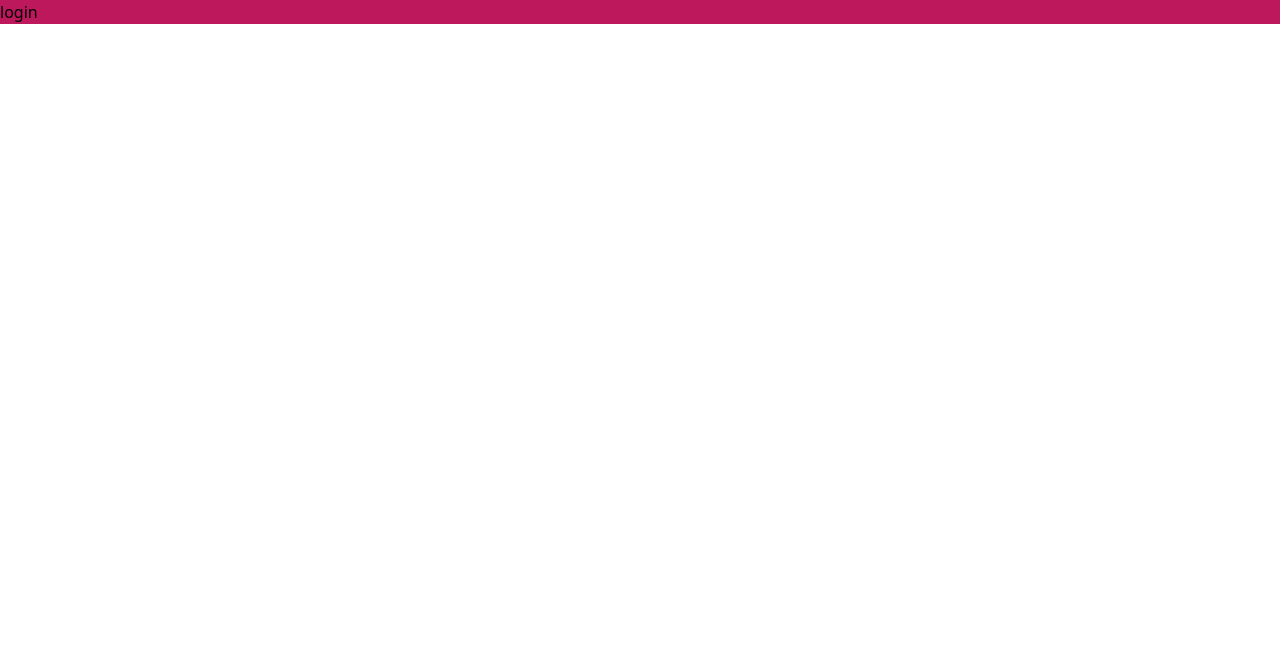
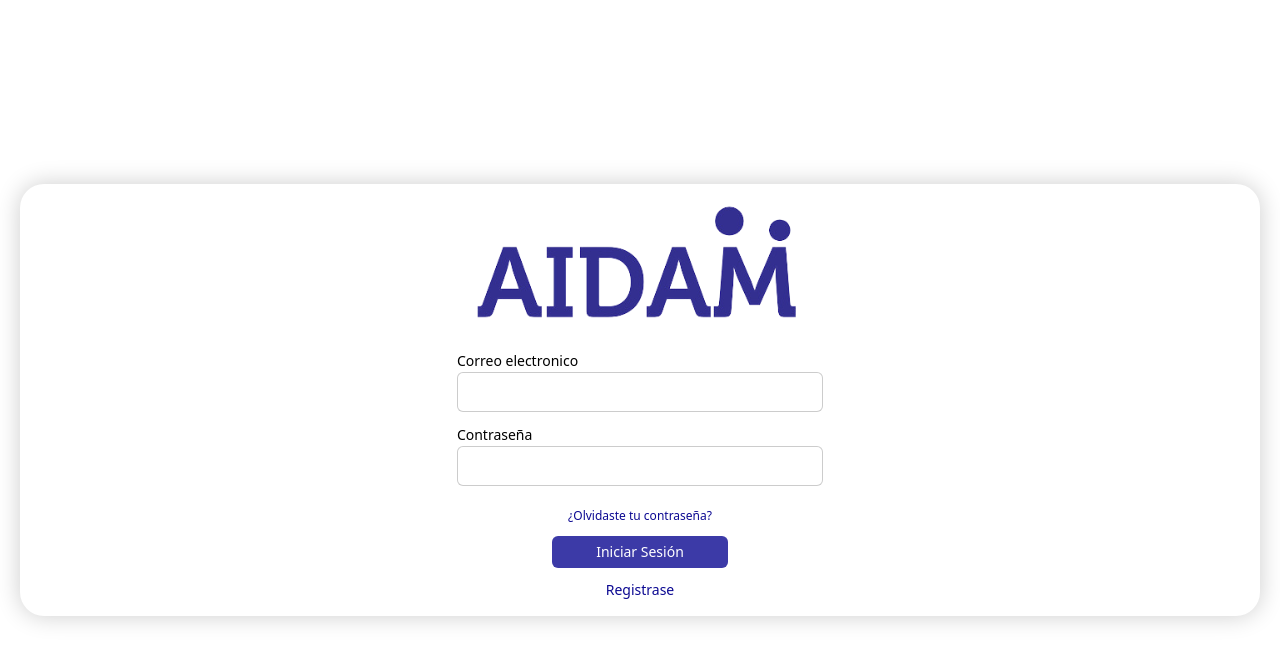
Before and after one commit to ElianRivoira/aidam, a Next.js app in the folder aidam-app/: page /login in a window 1280 px wide. Shown: the top 662 px of the page. Built offline with nearby package versions, Linux system fonts and the light colour scheme.

Commit message:
login view

```diff
--- a/aidam-app/next.config.js
+++ b/aidam-app/next.config.js
@@ -1,12 +1,10 @@
 /** @type {import('next').NextConfig} */
 
-const prod = process.env.NODE_ENV
-
-const withPWA = require("next-pwa")({
+const withPWA = require('next-pwa')({
   dest: 'public',
   register: true,
   skipWaiting: true,
-  disable: prod ? false : true
+  disable: process.env.NODE_ENV === 'production' ? false : true,
 });
 
 module.exports = withPWA({
--- a/aidam-app/src/components/form/Input.tsx
+++ b/aidam-app/src/components/form/Input.tsx
@@ -8,8 +8,8 @@ interface inputProps {
 const Input: React.FC<inputProps> = ({label, type}) => {
   return (
     <div className='w-full'>
-      <label htmlFor={label} className='text-sm font-medium mb-1'>{label}</label>
-      <input type={type} className='w-full h-10 rounded-md border border-black02 mb-2.5' />
+      <label htmlFor={label} className='text-sm font-normal mb-1'>{label}</label>
+      <input type={type} className='w-full h-10 rounded-md border border-black02 mb-2.5 px-1.5' />
     </div>
   )
 }
--- a/aidam-app/src/pages/login.tsx
+++ b/aidam-app/src/pages/login.tsx
@@ -1,18 +1,37 @@
-import Head from 'next/head'
-import React from 'react'
+import Head from 'next/head';
+import React from 'react';
+import Image from 'next/image';
+import aidam from '../assets/icons/aidam.svg';
+import Input from '@/components/form/Input';
 
 const Login = () => {
   return (
     <>
-    <Head>
+      <Head>
         <title>Login</title>
-        <meta name="description" content="Generated by create next app" />
-        <meta name="viewport" content="width=device-width, initial-scale=1" />
-        <link rel="icon" href="/icon.png" />
       </Head>
-      <div className='bg-pink-700'>login</div>
+      <div className='flex h-screen justify-center items-center'>
+        <div className='flex w-full flex-col items-center mx-5 shadow-xg rounded-3xl'>
+          <div>
+            <Image src={aidam} alt='aidam' className='mb-6 mt-5' />
+          </div>
+          <div className='mx-7 mb-3'>
+            <Input label='Correo electronico' type='email'></Input>
+            <Input label='Contraseña' type='password'></Input>
+          </div>
+          <div className='flex flex-col'>
+            <button className='text-xs text-aidam mb-3'>
+              ¿Olvidaste tu contraseña?
+            </button>
+            <button className='bg-aidam80 text-white w-44 h-8 rounded-md text-sm mb-3'>
+              Iniciar Sesión
+            </button>
+            <button className='text-aidam text-sm mb-4'>Registrase</button>
+          </div>
+        </div>
+      </div>
     </>
-  )
-}
+  );
+};
 
-export default Login
+export default Login;
--- a/aidam-app/tailwind.config.js
+++ b/aidam-app/tailwind.config.js
@@ -4,6 +4,8 @@ module.exports = {
   theme: {
     extend: {
       colors: {
+        aidam: '#0C0992',
+        aidam80: 'rgba(12, 9, 146, 0.8)',
         grey1: '#F5F5F5',
         grey2: '#F0F0F0',
         grey3: '#E1E1E1',
```
Also changed, not shown: aidam-app/src/assets/icons/aidam.svg (added), 1 other file (tests, documents, lock files or other folders).
